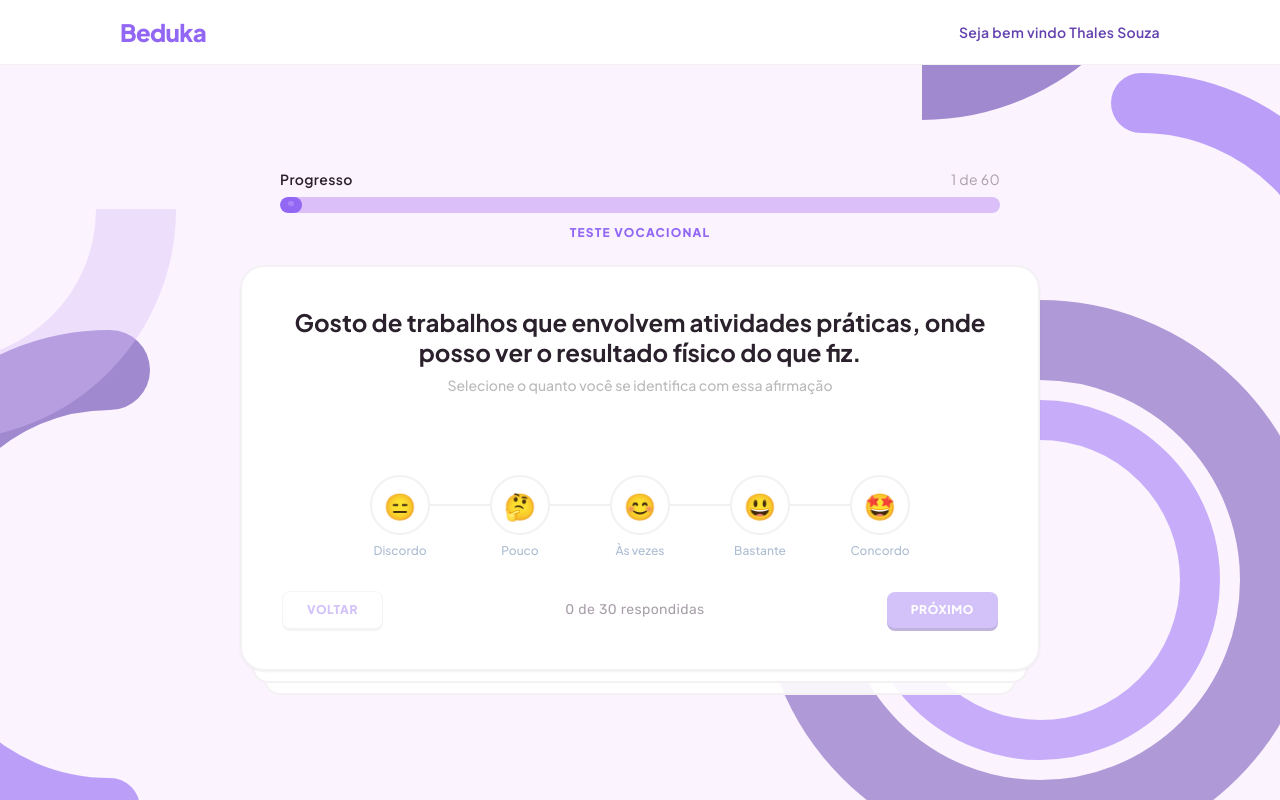
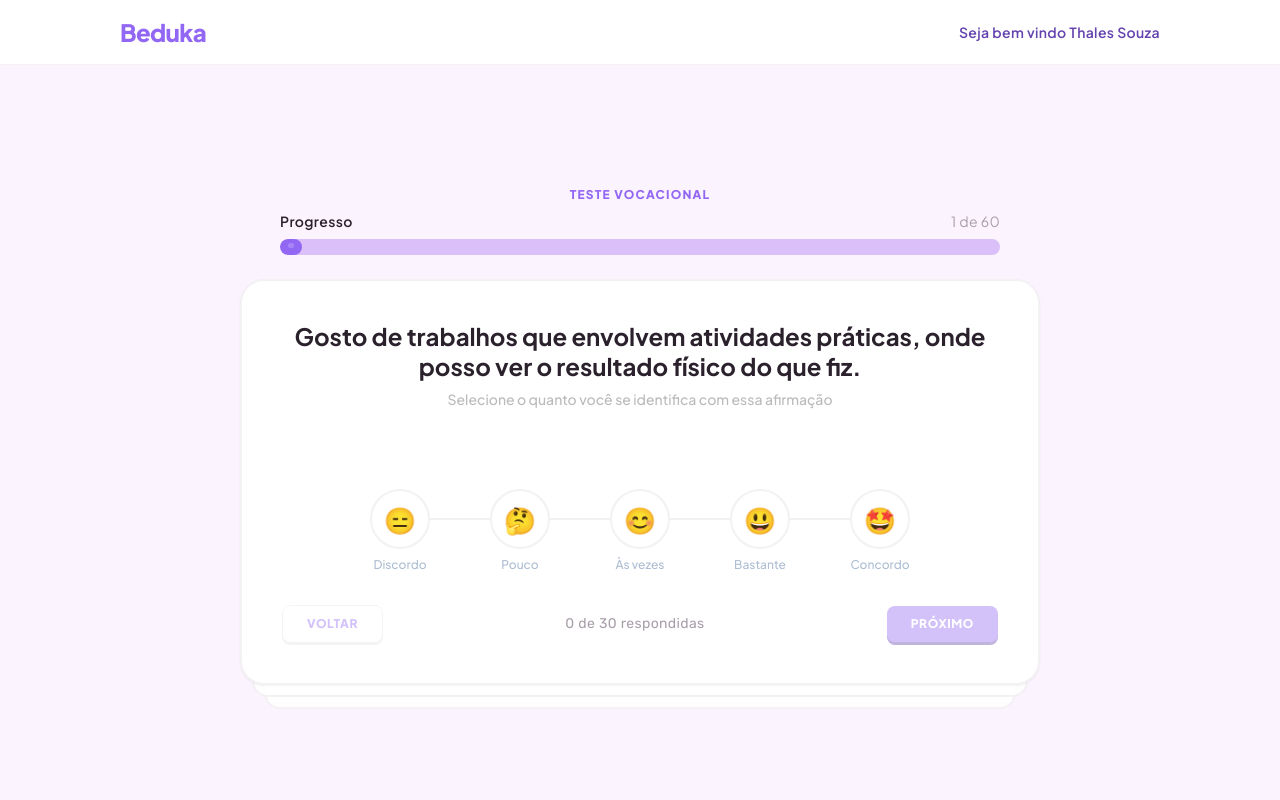
Before and after one commit to ThalesHibari/vocational-test, a Next.js app: page /teste in a window 1280 px wide. Built offline with nearby package versions, Linux system fonts and the light colour scheme.

Commit message:
background ajust

```diff
--- a/src/app/resultado/page.tsx
+++ b/src/app/resultado/page.tsx
@@ -105,7 +105,6 @@ export default function ResultadoPage() {
 
   return (
     <div className="min-h-screen bg-brand-bg-purple relative overflow-hidden">
-      <BackgroundDecorations />
       <Header userName={userName} />
 
       <main className="relative z-10 flex flex-col items-center justify-start min-h-screen pt-[88px] pb-12 px-4">
--- a/src/app/teste/page.tsx
+++ b/src/app/teste/page.tsx
@@ -38,7 +38,6 @@ function TestContent() {
 
   return (
     <div className="min-h-screen bg-brand-bg-purple relative overflow-hidden">
-      <BackgroundDecorations />
       <Header userName={state.userName} />
 
       <main className="relative z-10 flex flex-col items-center justify-center min-h-screen pt-[72px] pb-8 px-4">
--- a/src/components/shared/ProgressBar.tsx
+++ b/src/components/shared/ProgressBar.tsx
@@ -13,6 +13,11 @@ export function ProgressBar({ currentIndex, answeredCount }: ProgressBarProps) {
 
   return (
     <div className="w-full max-w-[720px] mx-auto flex flex-col gap-2">
+      <div className="flex items-center justify-center gap-2 mt-8">
+        <span className="text-xs font-extrabold text-brand-purple tracking-widest uppercase font-jakarta">
+          Teste Vocacional
+        </span>
+      </div>
       <div className="flex items-center justify-between text-sm tracking-wide">
         <span className="font-semibold text-gray-800 font-jakarta">Progresso</span>
         <span className="font-normal text-gray-400 font-jakarta">
@@ -27,11 +32,6 @@ export function ProgressBar({ currentIndex, answeredCount }: ProgressBarProps) {
           <div className="absolute inset-[4px_8px_7px_8px] bg-white/20 rounded-full" />
         </div>
       </div>
-      <div className="flex items-center justify-center gap-2 mt-1">
-        <span className="text-xs font-extrabold text-brand-purple tracking-widest uppercase font-jakarta">
-          Teste Vocacional
-        </span>
-      </div>
     </div>
   );
 }
--- a/tsconfig.json
+++ b/tsconfig.json
@@ -14,7 +14,7 @@
     "moduleResolution": "bundler",
     "resolveJsonModule": true,
     "isolatedModules": true,
-    "jsx": "preserve",
+    "jsx": "react-jsx",
     "incremental": true,
     "plugins": [
       {
@@ -32,7 +32,8 @@
     "next-env.d.ts",
     "**/*.ts",
     "**/*.tsx",
-    ".next/types/**/*.ts"
+    ".next/types/**/*.ts",
+    ".next/dev/types/**/*.ts"
   ],
   "exclude": [
     "node_modules"
```
